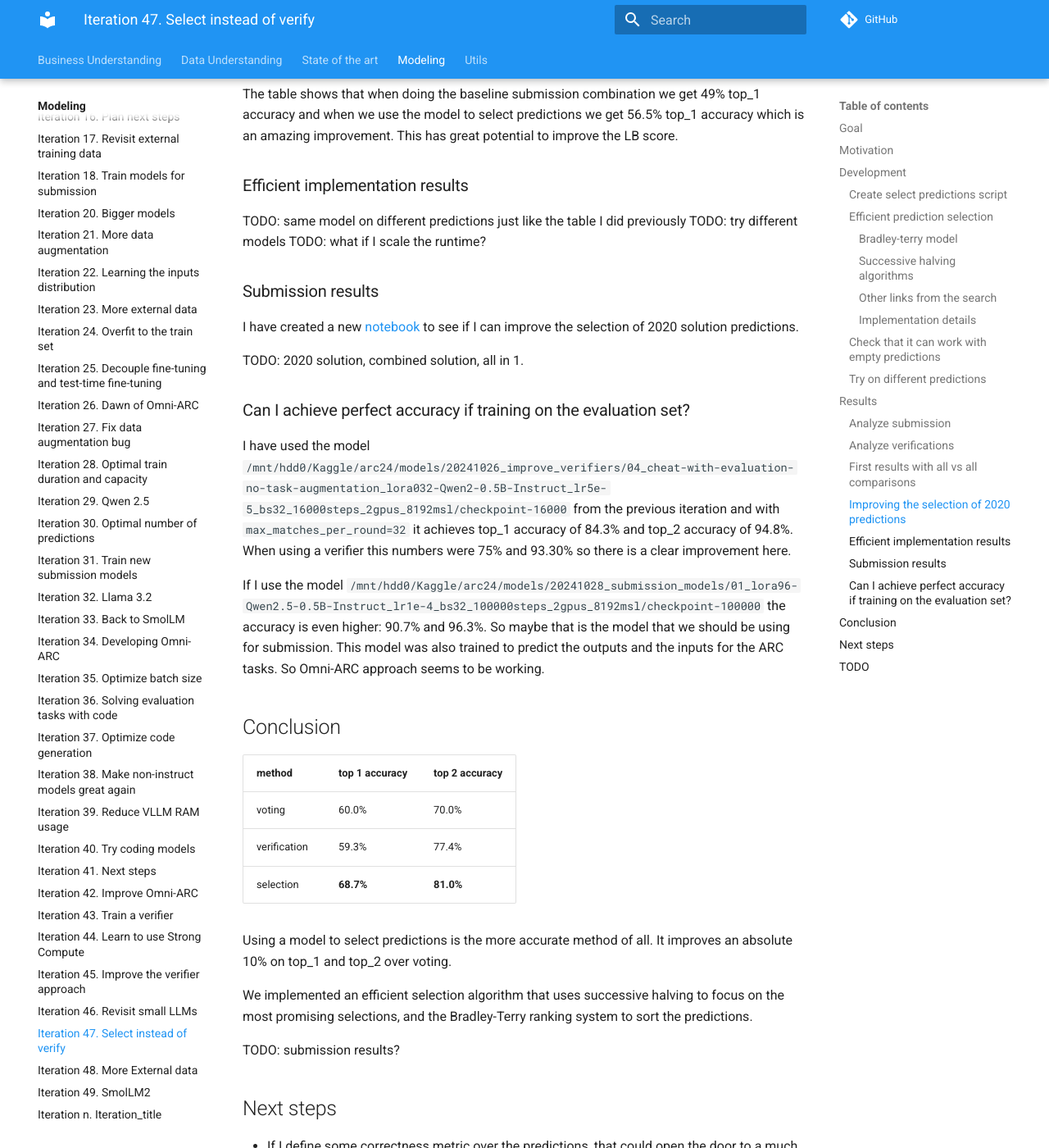
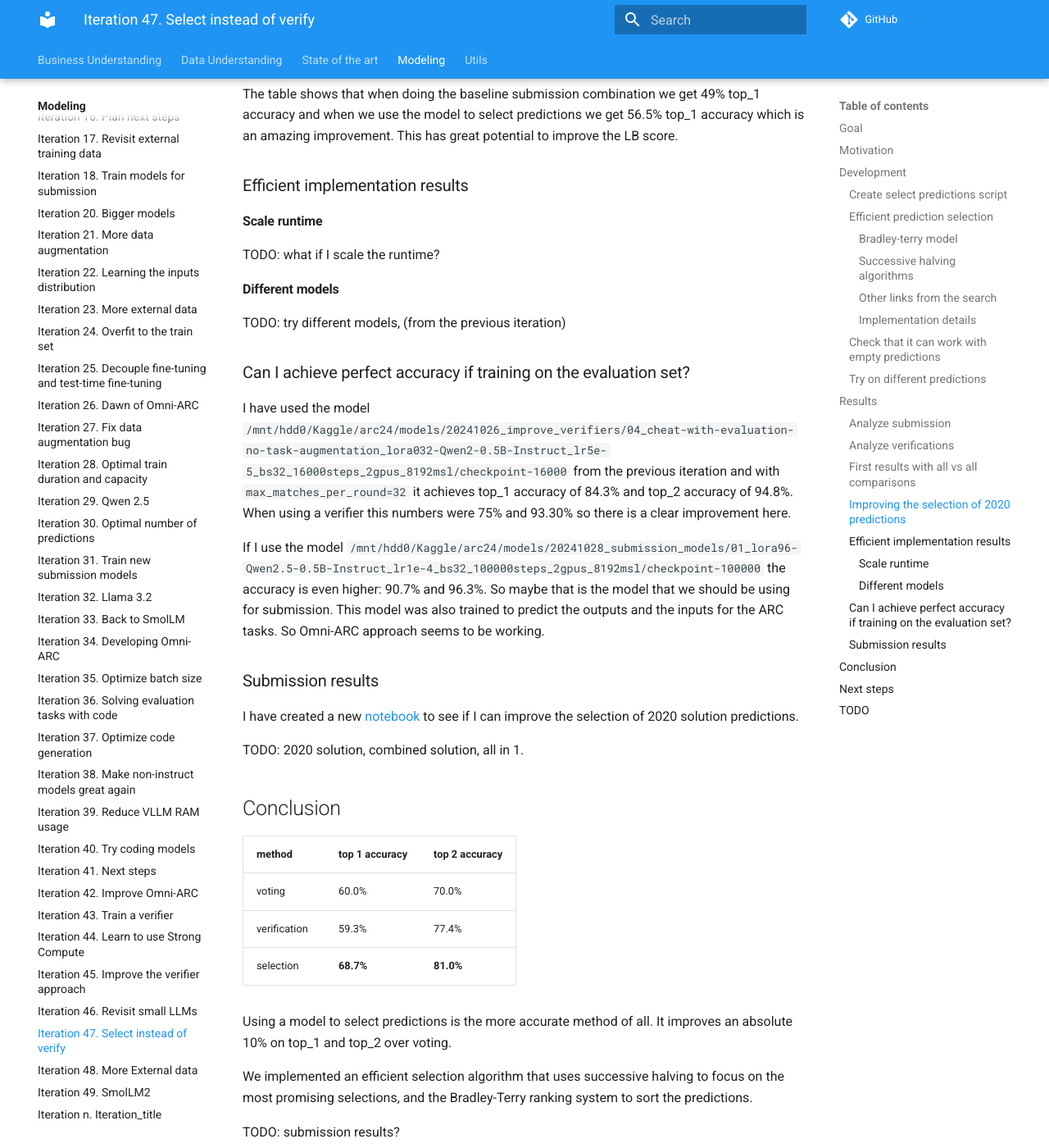
Before and after one commit to zhengjunyao-work/arc24, an MkDocs documentation site: the page built from docs/modeling/Iteration_47_select_instead_of_verify.md, in a window 1280 px wide and 1400 px high, scrolled down 4207 px. Shown: the whole window at 82% size. Built offline with MkDocs 1.6.1 and Material for MkDocs 9.7.7, drawn with Linux system fonts in a browser that asks for light colours; comment, search, counter and statistics services are not loaded; some of the changed text lies outside the part shown.

Commit message:
updated documentation

```diff
--- a/docs/modeling/Iteration_47_select_instead_of_verify.md
+++ b/docs/modeling/Iteration_47_select_instead_of_verify.md
@@ -166,16 +166,13 @@
 
 ### Efficient implementation results
 
-TODO: same model on different predictions just like the table I did previously
-TODO: try different models
+#### Scale runtime
+
 TODO: what if I scale the runtime?
 
-### Submission results
+#### Different models
 
-I have created a new [notebook](https://www.kaggle.com/code/ironbar/2020-solution-script-prediction-selection?scriptVersionId=205391943) to see if
-I can improve the selection of 2020 solution predictions.
-
-TODO: 2020 solution, combined solution, all in 1.
+TODO: try different models, (from the previous iteration)
 
 ### Can I achieve perfect accuracy if training on the evaluation set?
 
@@ -217,3 +221,4 @@
 - [x] Create a first script to do prediction selection with comparisons. First do an all vs all comparison.
 - [x] Update the script to be more efficient and do more selective comparisons, using maybe trueskill.
 - [ ] How does the efficient method scales with more compute? (even when it is not feasible, just to know).
+- [ ] Try the models trained on the previous iteration 46.
```
Also changed, not shown: other parts of docs/modeling/Iteration_47_select_instead_of_verify.md (+7 -0 lines), docs/modeling/Iteration_48_more_external_data.md (+4 -4 lines), docs/modeling/Iteration_49_smolLM2.md (+2 -2 lines).
